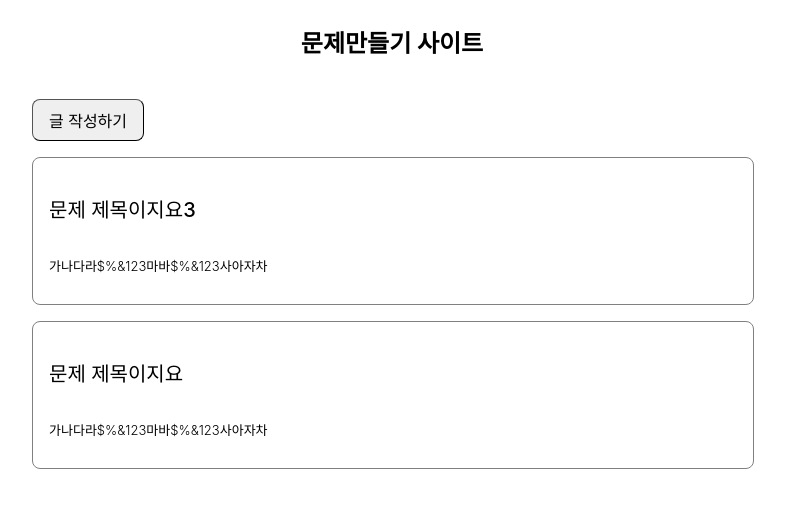
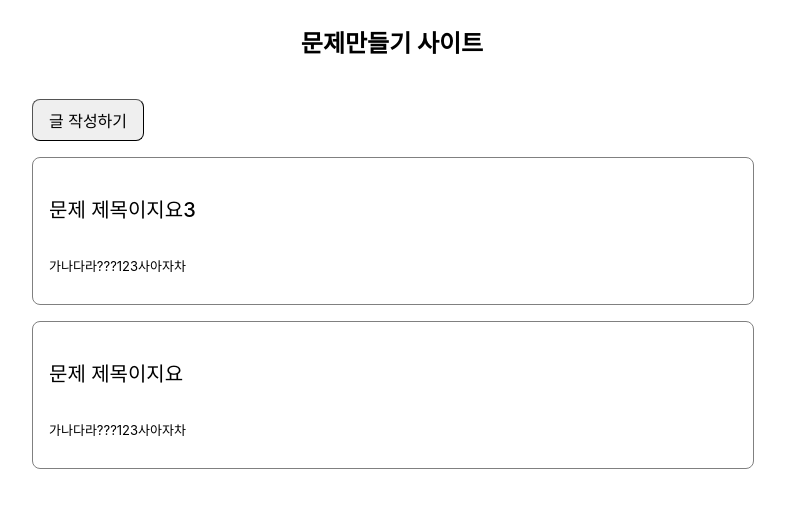
Before and after one commit to sdrong/webproject, a React (Create React App) app: page /main/1 in a window 1280 px wide. Shown: the top 508 px of the page, without its empty margins (248-1033 px from the left). Built offline with nearby package versions, Linux system fonts and the light colour scheme.

Commit message:
23-05-05 기준 최종

```diff
--- a/src/component/list/PostListItem.jsx
+++ b/src/component/list/PostListItem.jsx
@@ -22,17 +22,19 @@ const TitleText = styled.p`
     font-weight: 500;
 `;
 const SomeContent = styled.p`
-    font-size: 13px;
+    font-size: 13px;np
     font-weight: 300;
 `;
 
 function PostListItem(props) {
     const { post, onClick } = props;
-
+    const str = post.content;
+    const regex = /\$%&/g;
+    const result = str.split(regex); //
     return (
         <Wrapper onClick={onClick}>
             <TitleText>{post.title}</TitleText>
-            <SomeContent>{post.content}</SomeContent>
+            <SomeContent>{result[0]+"???"+result[2]}</SomeContent>
         </Wrapper>
     );
 }
--- a/src/component/page/PostViewPage.jsx
+++ b/src/component/page/PostViewPage.jsx
@@ -51,13 +51,17 @@ const CommentLabel = styled.p`
 
 function PostViewPage(props) {
     const navigate = useNavigate();
-    const { problemId } = useParams();
+    const { problemId } = useParams(); //데이터 받는거
     console.log(problemId);
     const problemIdInt = parseInt(problemId, 10);
-    const post = data.find((item) => {
+    const post = data.find((item) => { //쓸 데이터id 찾기
         return item.id === problemIdInt;
       });
     const [answer, setAnswer] = useState("");
+    const str = post.content;
+    const regex = /\$%&/g;
+    const result = str.split(regex); // 컨텐츠 분할
+    const anw = result[1]; // 답 저장
     return (
         <Wrapper>
             <Container>
@@ -69,7 +73,7 @@ function PostViewPage(props) {
                 />
                 <PostContainer>
                     <TitleText>{post.title}</TitleText>
-                    <ContentText>{post.content}</ContentText>
+                    <ContentText>{result[0]+"???"+result[2]}</ContentText>
                 </PostContainer>
                 <CommentLabel>정답 맞춰보기</CommentLabel>
                 <AnswerList>answers = {post.answers}</AnswerList>
@@ -88,6 +92,8 @@ function PostViewPage(props) {
                 navigate("/");
                 }}
                 />
+                <h4>result:</h4>
+
             </Container>
         </Wrapper>
     );
```
